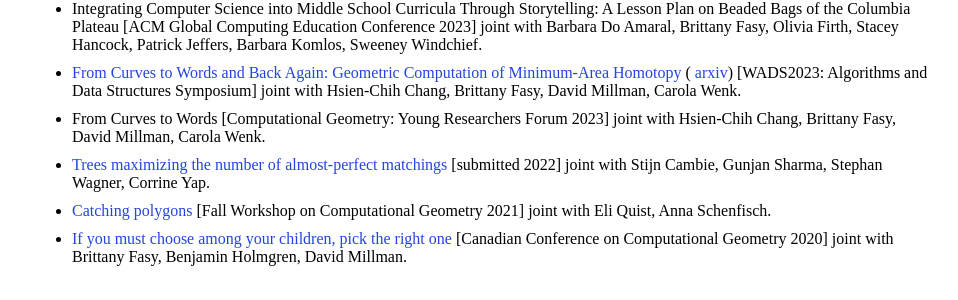
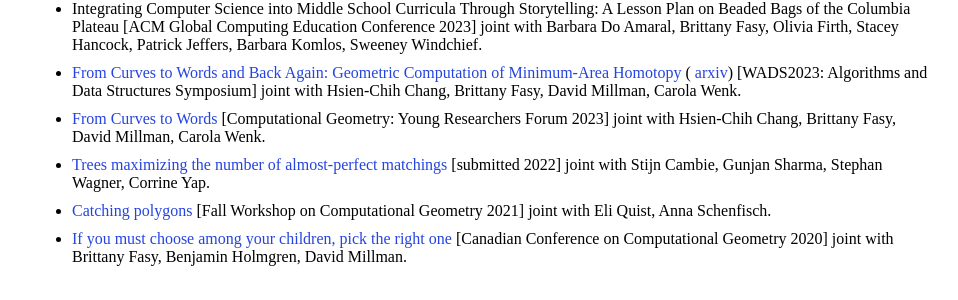
Before and after one commit to Brad-A-M/Brad-A-M.github.io, a Jekyll site: the page built from index.html, in a window 1280 px wide. Shown: the part 720-1020 px from the top of the page, without its empty margins (160-1118 px from the left). Built offline with Jekyll 4.4.1, drawn with Linux system fonts in a browser that asks for light colours.

Commit message:
Update index.html

```diff
--- a/index.html
+++ b/index.html
@@ -24,7 +24,7 @@ Education Conference 2023] joint with Joseph Chipps, Brittany Fasy, Stacey Hanco
 		<li> Integrating Computer Science into Middle School Curricula Through Storytelling: A Lesson Plan on Beaded Bags of the Columbia Plateau</a> [ACM Global Computing
 Education Conference 2023] joint with Barbara Do Amaral, Brittany Fasy, Olivia Firth, Stacey Hancock, Patrick Jeffers, Barbara Komlos, Sweeney Windchief.</li>
 		<li><a href="https://link.springer.com/chapter/10.1007/978-3-031-38906-1_40"> From Curves to Words and Back Again: Geometric Computation of Minimum-Area Homotopy</a> (<a href="https://arxiv.org/abs/2309.02383"> arxiv</a>) [WADS2023: Algorithms and Data Structures Symposium] joint with Hsien-Chih Chang, Brittany Fasy, David Millman, Carola Wenk.</li>
-		<li> From Curves to Words [Computational Geometry: Young Researchers Forum 2023] joint with Hsien-Chih Chang, Brittany Fasy, David Millman, Carola Wenk.</li>
+		<li><a href="https://www.computational-geometry.org/YRF/cgyrf2023.pdf">From Curves to Words </a> [Computational Geometry: Young Researchers Forum 2023] joint with Hsien-Chih Chang, Brittany Fasy, David Millman, Carola Wenk.</li>
 		<li><a href="https://arxiv.org/abs/2209.03408"> Trees maximizing the number of almost-perfect matchings</a> [submitted 2022] joint with Stijn Cambie, Gunjan Sharma, Stephan Wagner, Corrine Yap.</li>
   		<li><a href="https://arxiv.org/abs/2201.01286"> Catching polygons</a> [Fall Workshop on Computational Geometry 2021] joint with Eli Quist, Anna Schenfisch.</li>
   		<li><a href ="https://arxiv.org/abs/2103.13882"> If you must choose among your children, pick the right one</a> [Canadian Conference on Computational Geometry 2020]
```
